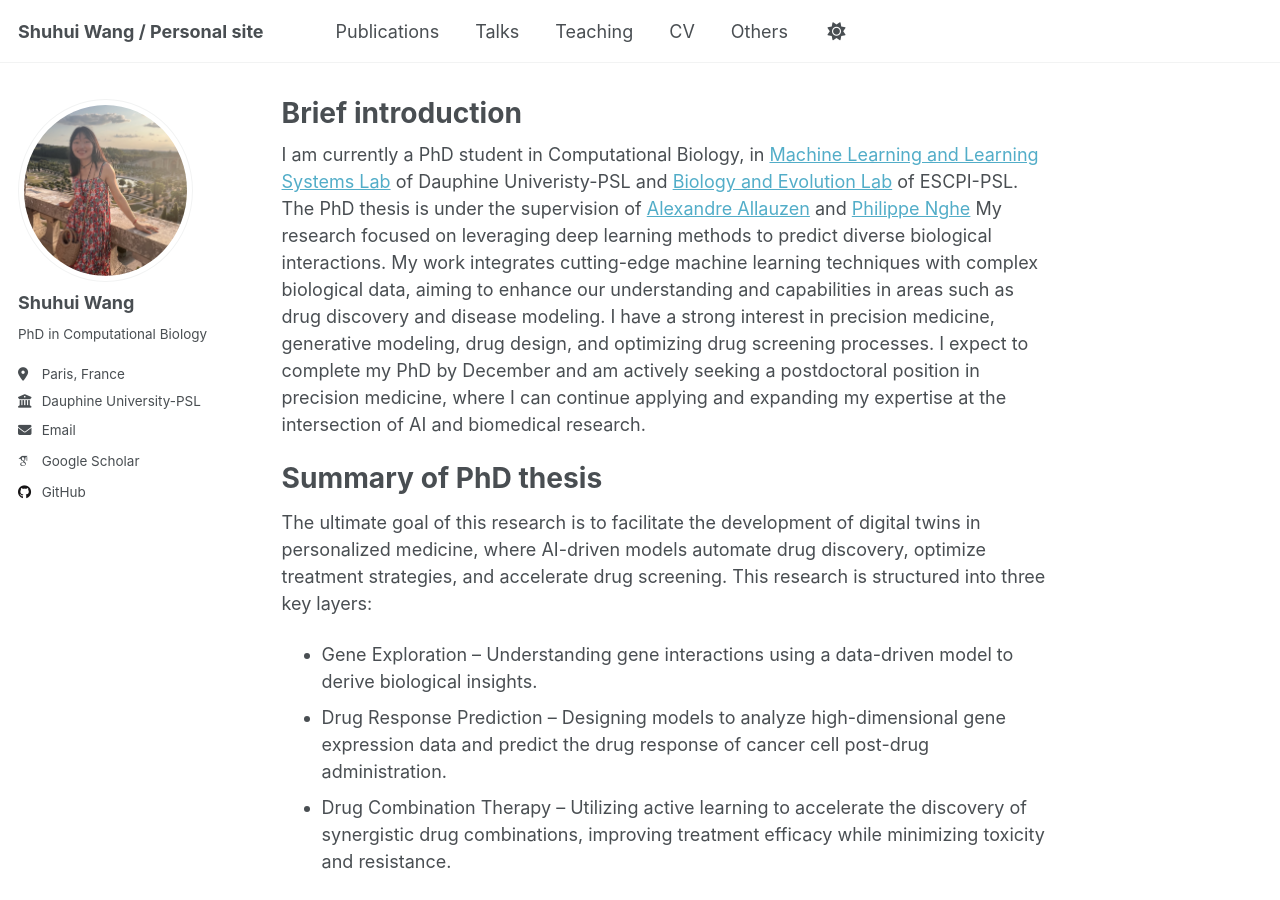
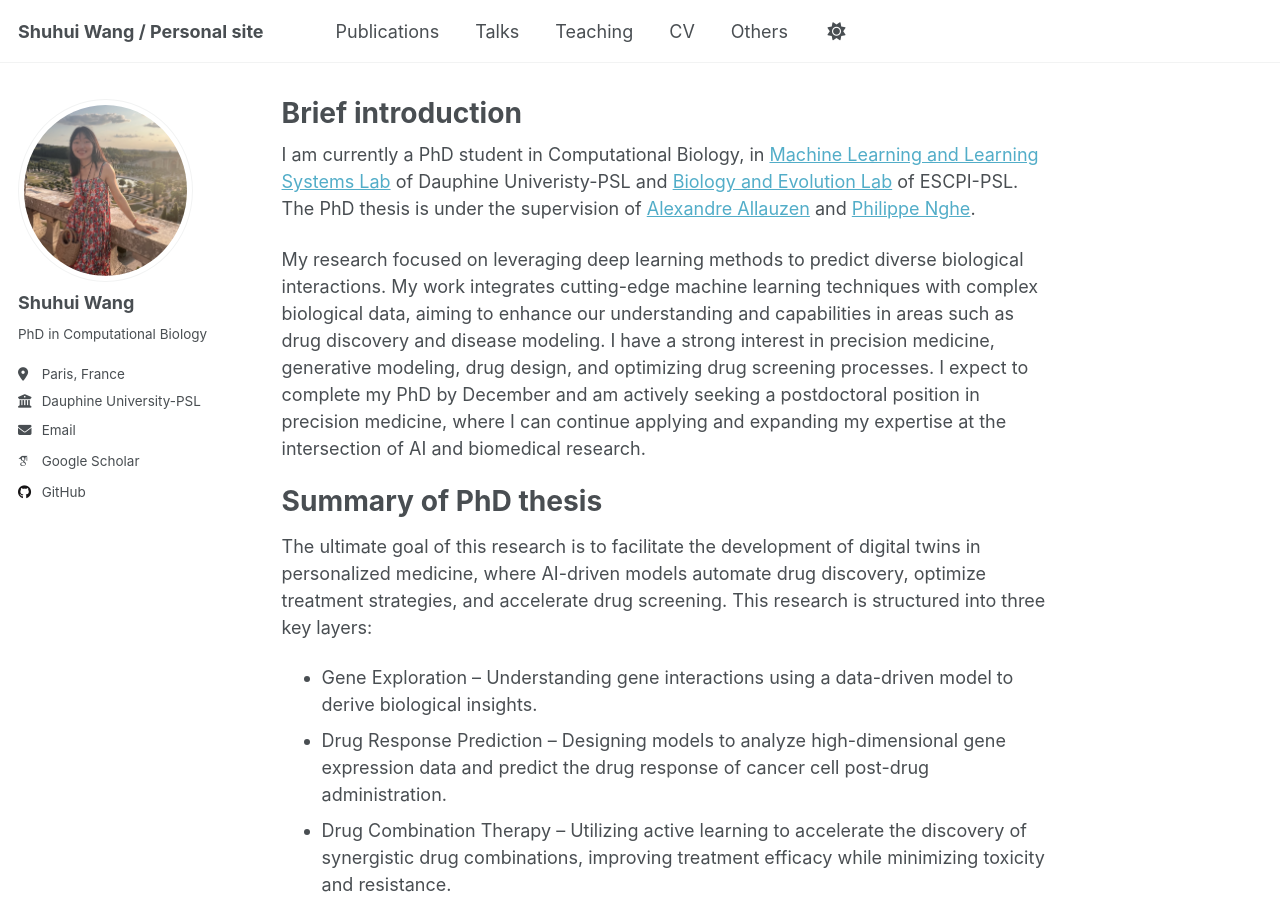
Before and after one commit to shuhuiwang1/shuhuiwang1.github.io, a Jekyll site: the page built from _pages/about.md, in a window 1280 px wide and 900 px high. Built offline with Jekyll 4.4.1, drawn with Linux system fonts in a browser that asks for light colours; some web fonts are replaced; a script that is not in the unit is left out.

Commit message:
update page

```diff
--- a/_pages/about.md
+++ b/_pages/about.md
@@ -7,7 +7,8 @@ redirect_from:
   - /about.html
 ---
 
-I am currently a PhD student in Computational Biology, in [Machine Learning and Learning Systems Lab](https://www.lamsade.dauphine.fr/wp/miles/) of  Dauphine Univeristy-PSL and [Biology and Evolution Lab](https://www.lbe.espci.fr/home/) of ESCPI-PSL. The PhD thesis is under the supervision of [Alexandre Allauzen](https://allauzen.github.io/) and [Philippe Nghe](https://scholar.google.com/citations?hl=fr&user=MF7e9eAAAAAJ&view_op=list_works&sortby=pubdate)
+I am currently a PhD student in Computational Biology, in [Machine Learning and Learning Systems Lab](https://www.lamsade.dauphine.fr/wp/miles/) of  Dauphine Univeristy-PSL and [Biology and Evolution Lab](https://www.lbe.espci.fr/home/) of ESCPI-PSL. The PhD thesis is under the supervision of [Alexandre Allauzen](https://allauzen.github.io/) and [Philippe Nghe](https://scholar.google.com/citations?hl=fr&user=MF7e9eAAAAAJ&view_op=list_works&sortby=pubdate).
+
 My research focused on leveraging deep learning methods to predict diverse biological interactions. My work integrates cutting-edge machine learning techniques with complex biological data, aiming to enhance our understanding and capabilities in areas such as drug discovery and disease modeling. I have a strong interest in precision medicine, generative modeling, drug design, and optimizing drug screening processes. I expect to complete my PhD by December and am actively seeking a postdoctoral position in precision medicine, where I can continue applying and expanding my expertise at the intersection of AI and biomedical research.
 
 Summary of PhD thesis
```
